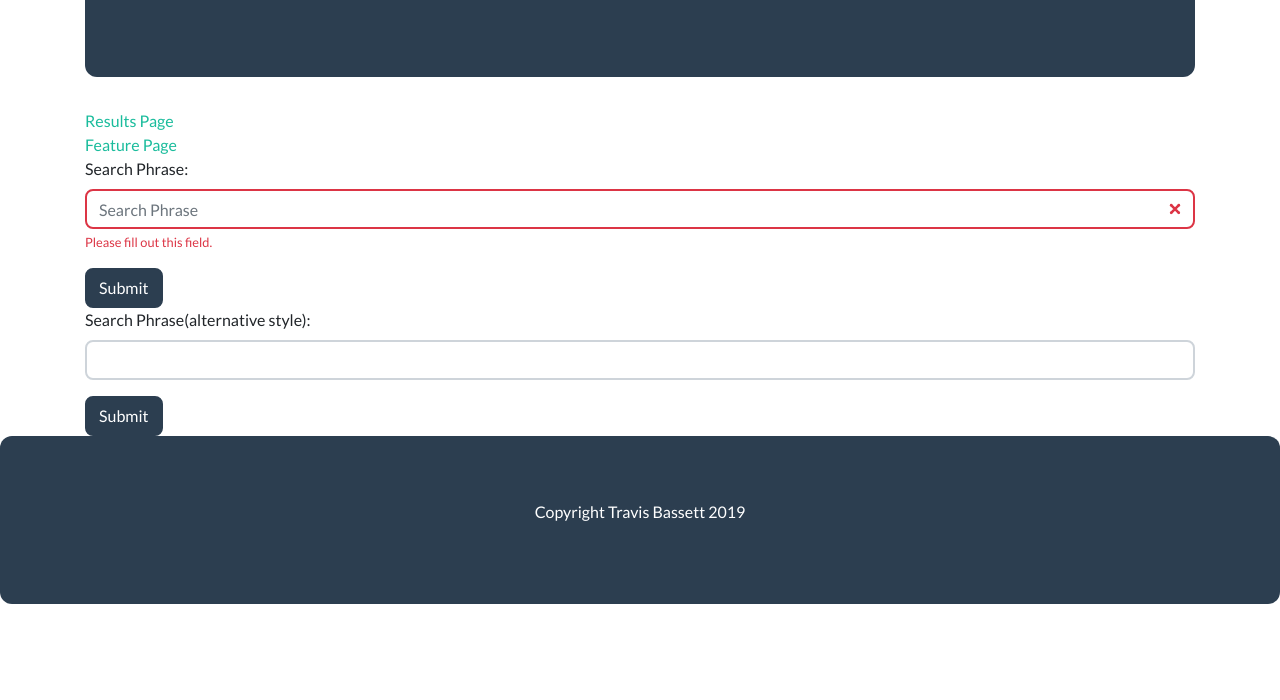
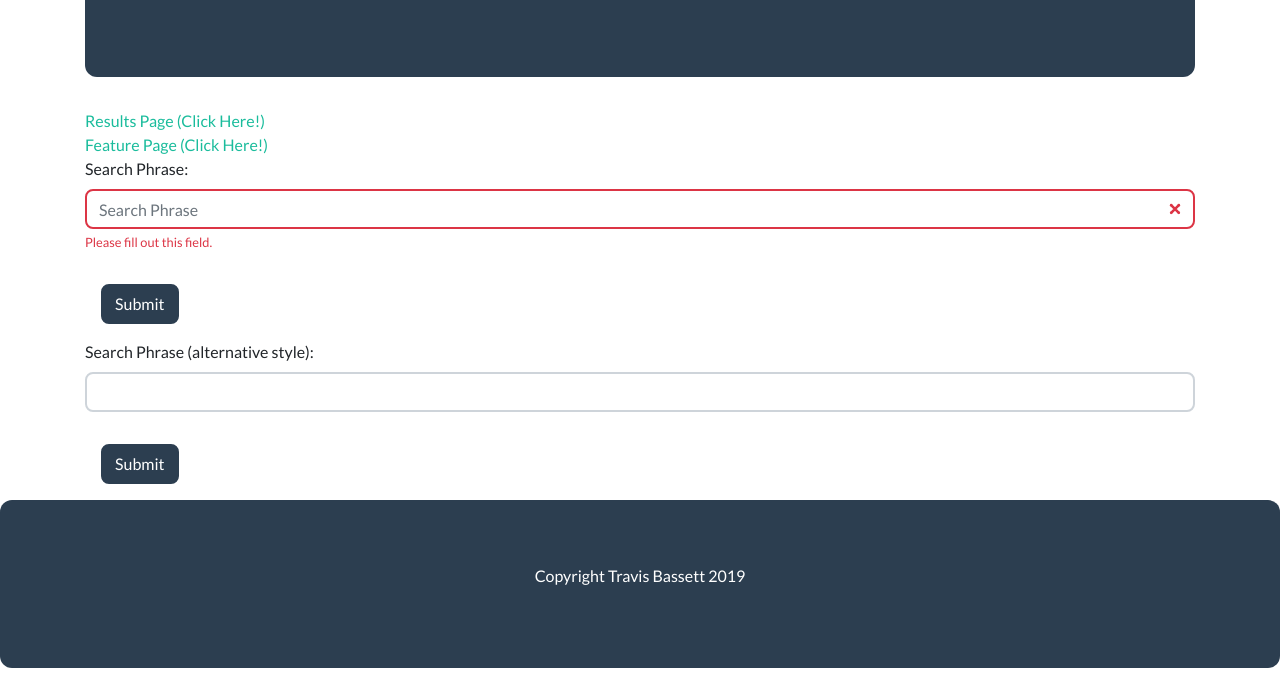
Before and after one commit to TravisBassett/CapstoneBootstrap, a website: page index.html in a window 1280 px wide. Shown: the part 214-914 px from the top of the page. Before the commit the page ends 850 px from the top, so only its background shows below. Drawn offline with Linux system fonts and the light colour scheme.

Commit message:
final commit before I start testing the API

```diff
--- a/index.html
+++ b/index.html
@@ -28,9 +28,9 @@
             <p class="text-center text-white">Information kindly provided by the OMBD API</p>
         </div>
 
-        <a href="results.html">Results Page</a>
+        <a href="results.html">Results Page (Click Here!)</a>
         <br>
-        <a href="featurepage.html">Feature Page</a>
+        <a href="featurepage.html">Feature Page (Click Here!)</a>
 
         <form action="" class="was-validated">
           <div class="form-group">
@@ -39,16 +39,18 @@
             <div class="valid-feedback">Valid.</div>
             <div class="invalid-feedback">Please fill out this field.</div>
           </div>
-          <button type="submit" class="btn btn-secondary">Submit</button>
+          <button type="submit" class="btn btn-secondary m-3">Submit</button>
+        </form>
+        <div class="col-xs-4">
+        <form action="">
+          <div class="form-group">
+            <label for="searchitem">Search Phrase (alternative style):</label>
+            <input type="text" class="form-control" id="searchphrase" name="searchphrase">
+          </div>
+          <button type="submit" class="btn btn-secondary m-3">Submit</button>
         </form>
 
-        <form action="">
-          <div class="form-group">
-            <label for="searchitem">Search Phrase(alternative style):</label>
-            <input type="text" class="form-control" id="searchphrase" name="searchphrase">
           </div>
-          <button type="submit" class="btn btn-secondary">Submit</button>
-        </form>
       </div>
 
     <footer>
```
